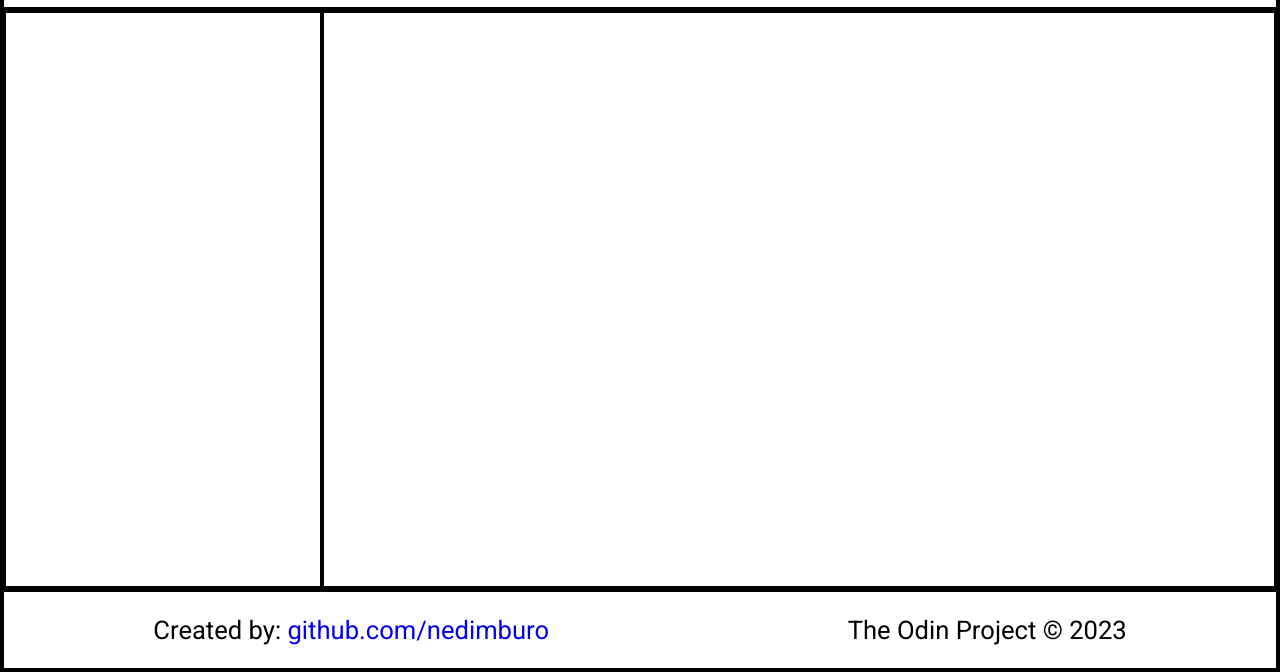
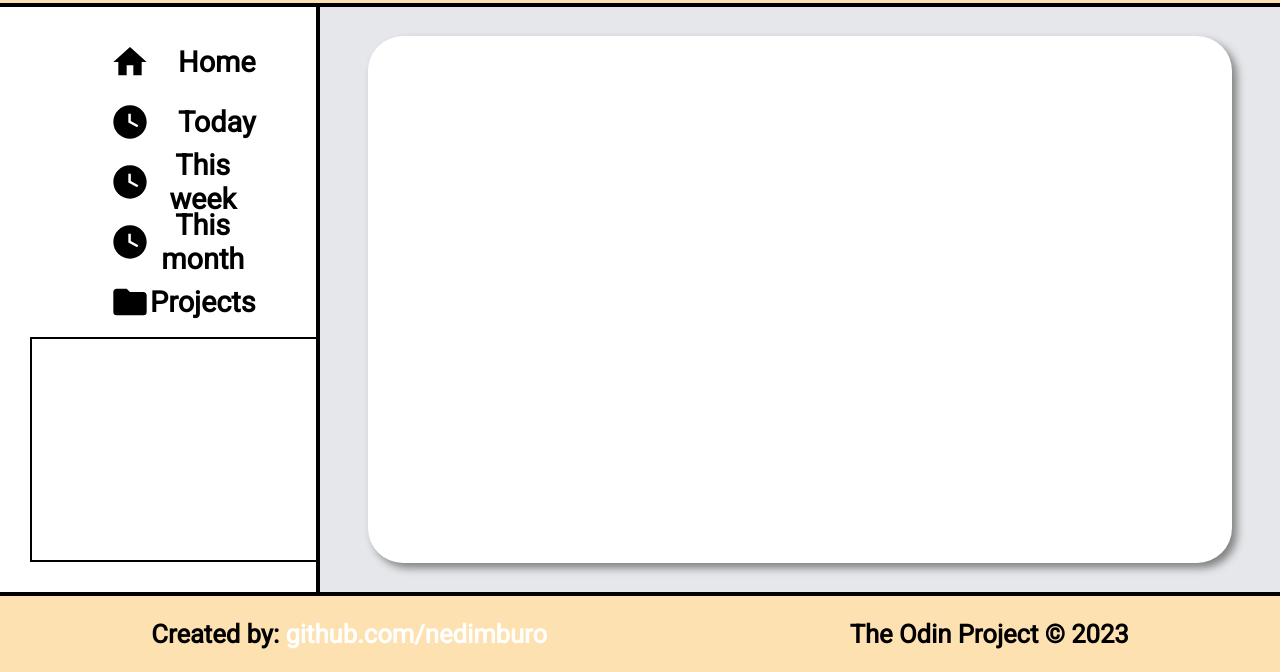
Before and after one commit to nedimburo/odin-todo-list, a website built with webpack: page dist/index.html in a window 1280 px wide. Shown: the part 128-800 px from the top of the page. Built offline with nearby package versions, Linux system fonts and the light colour scheme.

Commit message:
Updated layout with style and added sidebar buttons

```diff
--- a/dist/index.html
+++ b/dist/index.html
@@ -17,10 +17,34 @@
         </div>
         <div id="main-content">
             <div id="side-bar">
+                <button class="side-bar-item">
+                    <img class="side-bar-icon" src="./icons/home.svg" alt="Home">
+                    Home
+                </button>
+                <button class="side-bar-item">
+                    <img class="side-bar-icon" src="./icons/clock.svg" alt="Today">
+                    Today
+                </button>
+                <button class="side-bar-item">
+                    <img class="side-bar-icon" src="./icons/clock.svg" alt="This week">
+                    This week
+                </button>
+                <button class="side-bar-item">
+                    <img class="side-bar-icon" src="./icons/clock.svg" alt="This month">
+                    This month
+                </button>
+                <button class="side-bar-item">
+                    <img class="side-bar-icon" src="./icons/folder.svg" alt="Projects">
+                    Projects
+                </button>
+                <div id="projects-container">
 
+                </div>
             </div>
             <div id="todo-listing">
+                <div id="todo-container">
 
+                </div>
             </div>
         </div>
         <div id="footer">
--- a/dist/style.css
+++ b/dist/style.css
@@ -9,17 +9,17 @@
 #content{
     width: 100vw;
     height: 100vh;
-    border: 2px solid black;
     display: grid;
     grid-template-rows: minmax(100px, 135px) 1fr minmax(50px, 80px);
 }
 
 #header{
     grid-row: 1 / 2;
-    border: 2px solid black;
+    border-bottom: 4px solid black;
     display: flex;
     justify-content: center;
     align-items: center;
+    background-color: #fee1b0;
 }
 
 #main-title{
@@ -30,34 +30,82 @@
 
 #main-content{
     grid-row: 2 / 3;
-    border: 2px solid black;
     display: grid;
     grid-template-columns: minmax(200px, 25%) minmax(600px, 1fr);
 }
 
 #side-bar{
     grid-column: 1 / 2;
+    padding: 30px;
+    display: grid;
+    grid-template-rows: repeat(5, 50px) 1fr;
+    gap: 10px;
+    border-right: 4px solid black;
+}
+
+.side-bar-icon{
+    width: 40px;
+    height: auto;
+}
+
+.side-bar-item{
+    width: 100%;
+    display: flex;
+    justify-content: space-between;
+    align-items: center;
+    background: none;
+    border: none;
+    font-size: 1.8rem;
+    font-weight: 700;
+    padding: 4px 80px;
+}
+
+.side-bar-item:hover{
+    background-color: #cbd5e1;
+    border-radius: 5px;
+}
+
+#projects-container{
     border: 2px solid black;
 }
 
 #todo-listing{
     grid-column: 2 / 3;
-    border: 2px solid black;
+    background-color: #e5e7eb;
+    display: flex;
+    justify-content: center;
+    align-items: center;
+}
+
+#todo-container{
+    width: 90%;
+    height: 90%;
+    background-color: white;
+    border-radius: 35px;
+    box-shadow: 5px 5px 8px gray;
 }
 
 #footer{
     grid-row: 3 / 4;
-    border: 2px solid black;
+    border-top: 4px solid black;
     display: flex;
     justify-content: space-around;
     align-items: center;
+    background-color: #fee1b0;
 }
 
 .footer-item{
     font-size: 1.6rem;
+    font-weight: 700;
 }
 
 #author-link{
     font-size: 1.6rem;
     text-decoration: none;
+    color: white;
 }
+
+#author-link:hover{
+    text-decoration: underline;
+    color: blue;
+}
```
